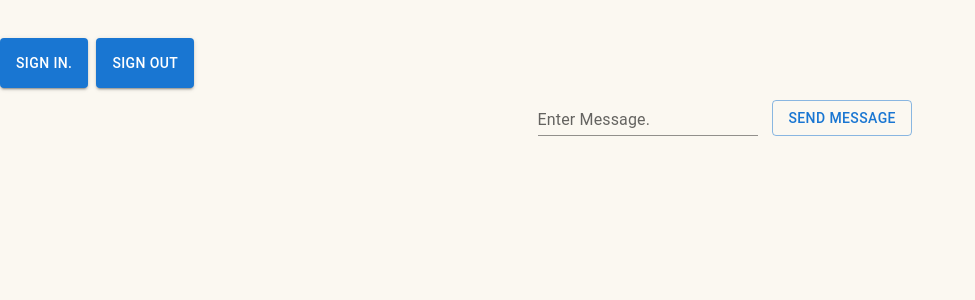
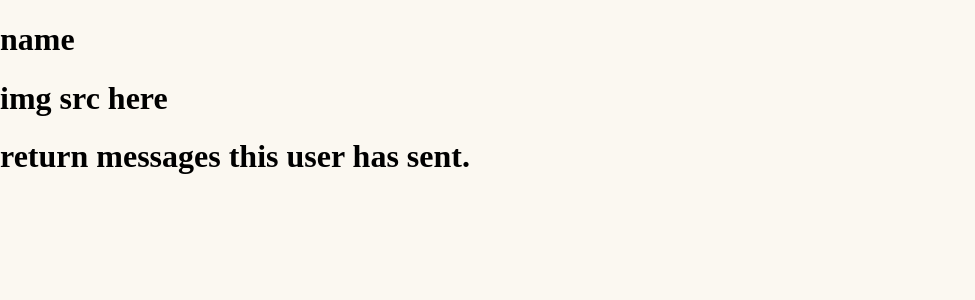
Before and after one commit to tgodkev/social, a React (Create React App) app: page /profile in a window 1280 px wide. Shown: the top 300 px of the page, without its empty margins (0-975 px from the left). Built offline with nearby package versions, Linux system fonts and the light colour scheme; no server answers; the database is empty.

Commit message:
react router added, working on profile

```diff
--- a/package.json
+++ b/package.json
@@ -16,6 +16,7 @@
     "firebase": "^9.6.5",
     "react": "^17.0.2",
     "react-dom": "^17.0.2",
+    "react-router-dom": "^6.2.1",
     "react-scripts": "5.0.0",
     "typescript": "^4.5.5",
     "web-vitals": "^2.1.4"
--- a/src/index.tsx
+++ b/src/index.tsx
@@ -1,11 +1,11 @@
 import React from 'react';
 import ReactDOM from 'react-dom';
-import App from './components/App';
+import RouteSwitch from './components/RouteSwitch';
 import reportWebVitals from './reportWebVitals';
 
 ReactDOM.render(
   <React.StrictMode>
-    <App />
+   <RouteSwitch />
   </React.StrictMode>,
   document.getElementById('root')
 );
```
Also changed, not shown: src/components/Profile.tsx (+6 -4 lines), 1 other file (tests, documents, lock files or other folders).
